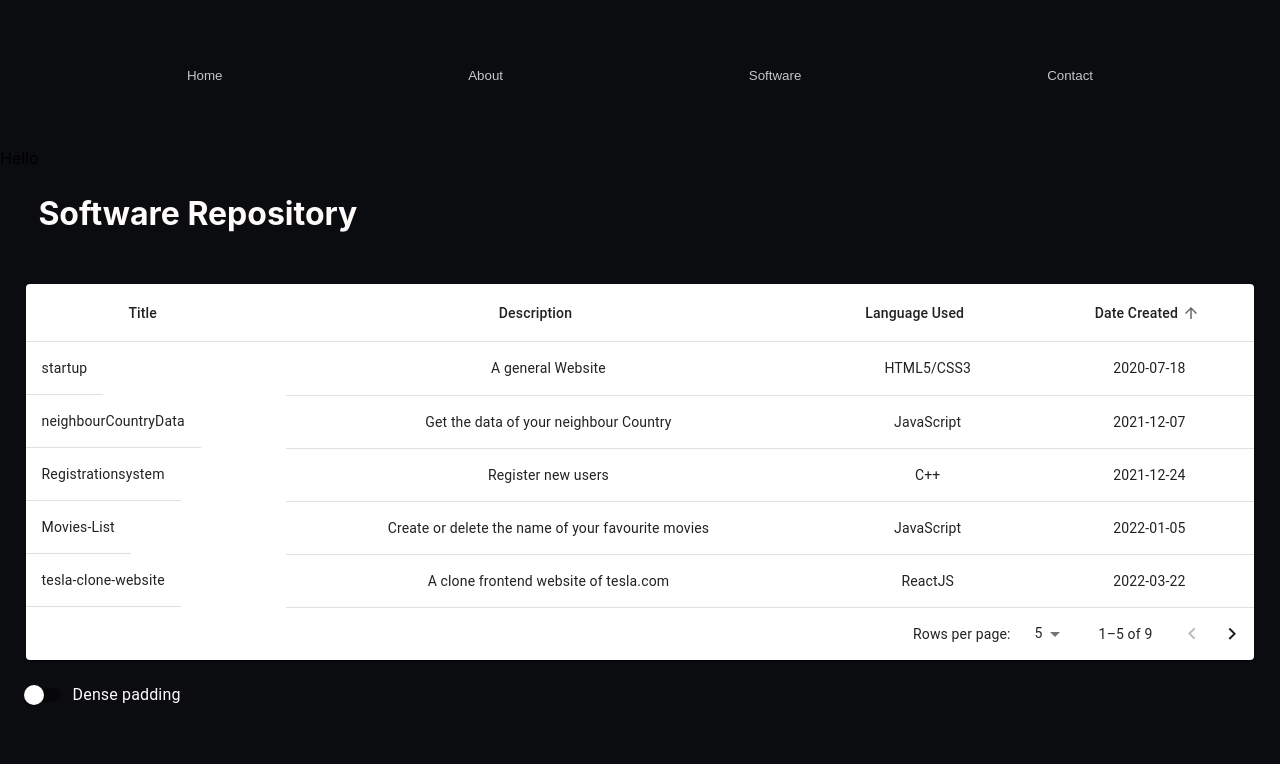
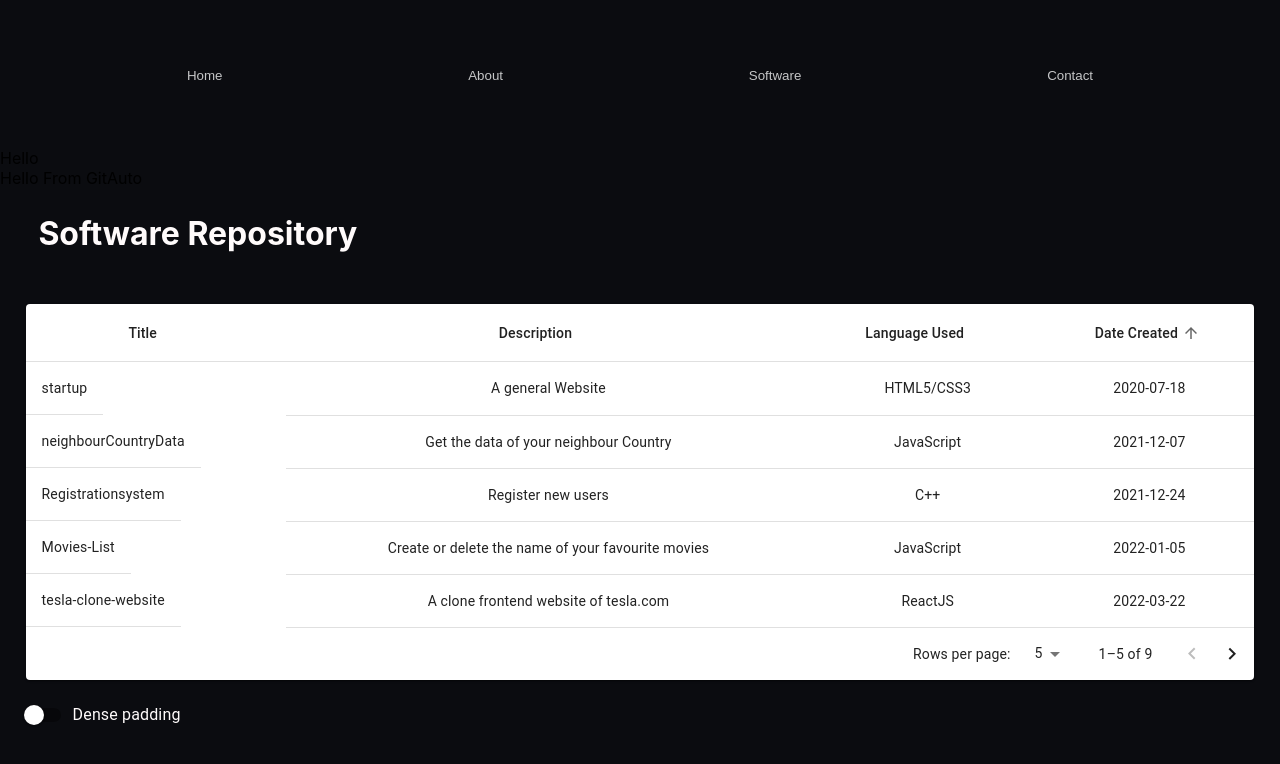
Before and after one commit to Sahhimanshu7/PWR, a React (Create React App) app in the folder my-website/: page /Software in a window 1280 px wide. Shown: the top 764 px of the page. Built offline with nearby package versions, Linux system fonts and the light colour scheme; no server answers.

Commit message:
Automating git

```diff
--- a/my-website/package.json
+++ b/my-website/package.json
@@ -3,10 +3,14 @@
   "version": "0.1.0",
   "private": true,
   "dependencies": {
-    "@mui/icons-material": "^5.3.1",
+    "@emotion/react": "^11.11.3",
+    "@emotion/styled": "^11.11.0",
+    "@mui/icons-material": "^5.15.4",
+    "@mui/material": "^5.15.4",
     "@testing-library/jest-dom": "^5.16.1",
     "@testing-library/react": "^12.1.2",
     "@testing-library/user-event": "^13.5.0",
+    "octokit": "^3.1.2",
     "react": "^17.0.2",
     "react-dom": "^17.0.2",
     "react-router-dom": "^6.2.1",
--- a/my-website/src/Pages/Software-components/GitAuto.js
+++ b/my-website/src/Pages/Software-components/GitAuto.js
@@ -1 +1,27 @@
 // Get profile data from Github using RESTAPi and return back the projects with relevant infos.
+import React, { useState, useEffect } from 'react';
+
+const GitAuto = () =>{
+    const [reposList, setReposList] = useState([]);
+
+    useEffect(()=>{
+        const fetchData = async() =>{
+            try {
+                await fetch('https://api.github.com/users/Sahhimanshu7/repos')
+                .then(response => response.json())
+                .then(data =>{
+
+                })
+            } catch (error) {
+                console.log(`Error! Couldn't get git repos.`);
+            }
+        }
+        fetchData();
+    })
+    // getGitData();
+    return(
+        <p>Hello From GitAuto</p>
+    )
+}
+
+export default GitAuto;
--- a/my-website/src/Pages/Software-components/Software1.js
+++ b/my-website/src/Pages/Software-components/Software1.js
@@ -1,8 +1,11 @@
 import '../../software.css';
+import GitAuto from './GitAuto';
 
 const Software1 = () =>{
     return(
-        <p>Hello</p>
+        <p>Hello
+            <GitAuto />
+        </p>
     )
 }
 
```
Also changed, not shown: 2 other files (tests, documents, lock files or other folders).
